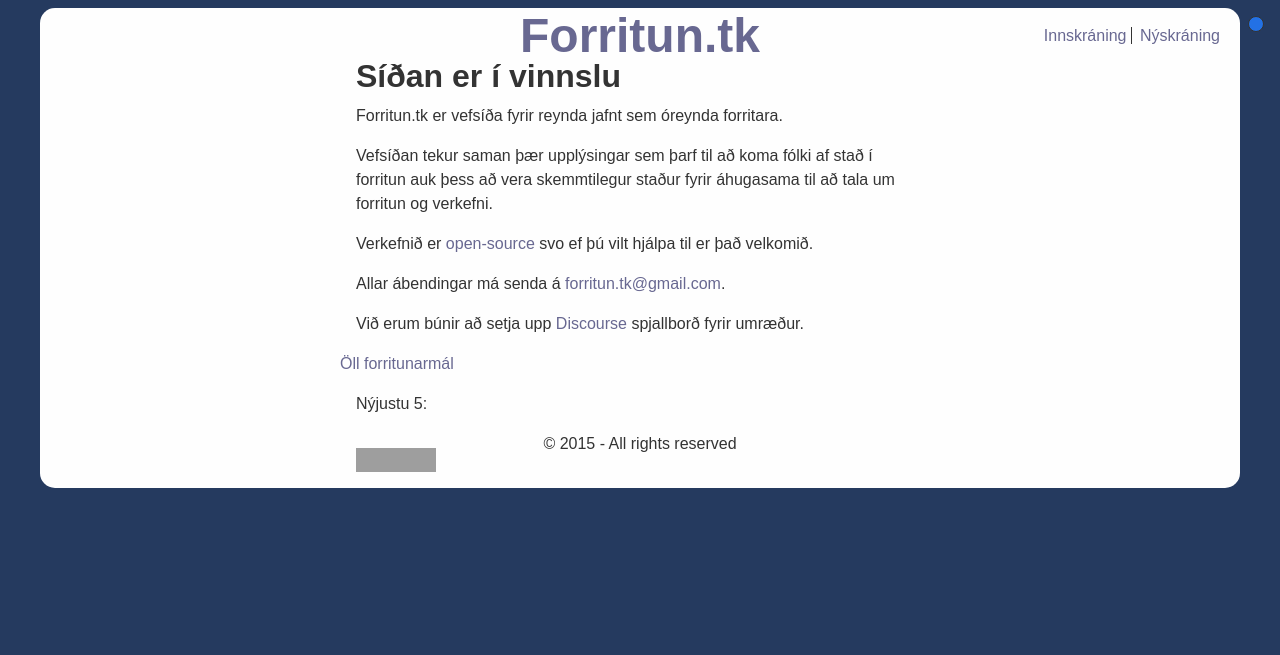
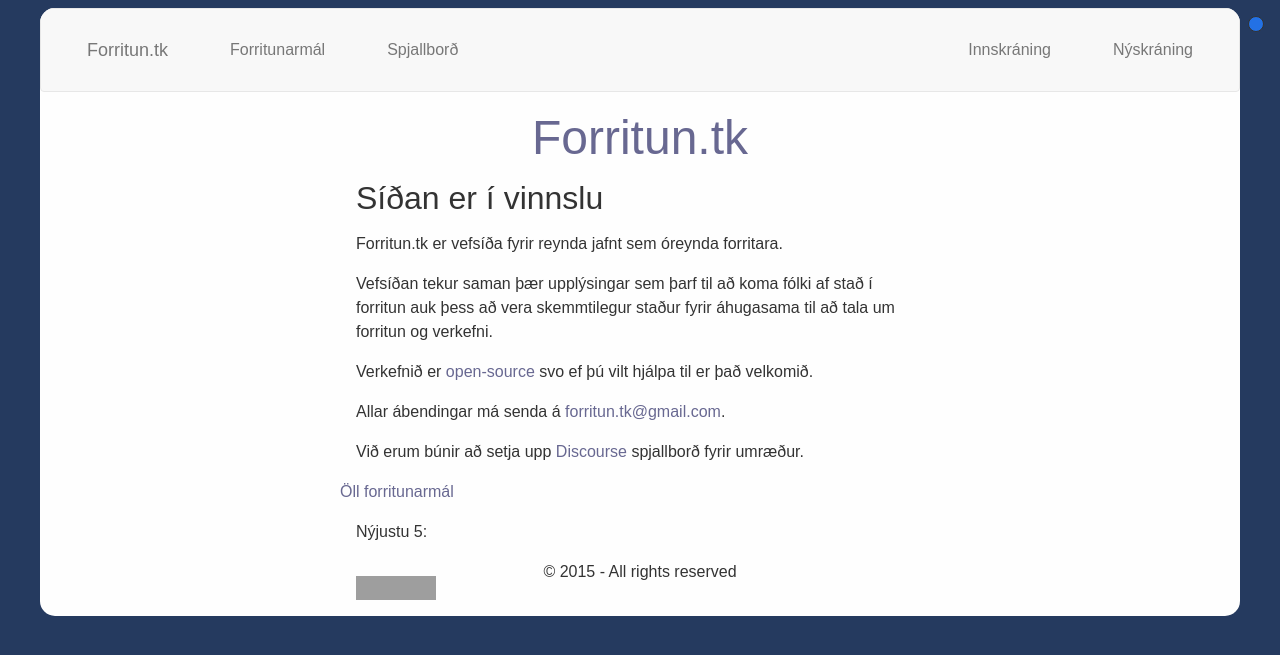
Before and after one commit to 50574E/Forritun.tk, a Django app: page / in a window 1280 px wide. Shown: the top 655 px of the page. Run offline with Django 3.2, Linux system fonts and the light colour scheme; data that the repository does not hold is empty; some libraries are stand-ins or nearby versions; grey boxes are pictures that could not be loaded.

Commit message:
Navigation bar með bootstrap (setti líka á discourseið)

```diff
--- a/forrituntk_vefsida/forritun/static/css/style.css
+++ b/forrituntk_vefsida/forritun/static/css/style.css
@@ -3,6 +3,10 @@
 	margin: 0;
 	padding: 0;
 	box-sizing: border-box;
+}
+
+html {
+	font-size: 16px;
 }
 
 body {
@@ -26,7 +30,7 @@ body {
 	vertical-align: middle;
 }
 
-.login, .content, .wrapper {
+.content, .wrapper {
 	background: #fefefe;
 }
 
@@ -96,10 +100,6 @@ a:hover {
 	display: inline-block;
 }
 
-.login a {
-	padding: 0 0.25rem;
-}
-
 .login a:first-child {
 	border-right: solid #333 1px;
 }
--- a/forrituntk_vefsida/forritun/templates/base.html
+++ b/forrituntk_vefsida/forritun/templates/base.html
@@ -11,19 +11,31 @@
 	<meta property="og:url" content="http://forritun.tk">
 	<meta property="og:description" content="Forritun.tk er vefsíða fyrir reynda jafnt sem óreynda forritara.">
 	<title>Forritun.tk</title>
+	<link rel="stylesheet" href="https://maxcdn.bootstrapcdn.com/bootstrap/3.3.2/css/bootstrap.min.css">
 	<link rel="stylesheet" href="{{ STATIC_URL }}css/style.css">
 </head>
 <body>
 	<div class="wrapper">
-		<div class='login'>
+		<nav class="navbar navbar-default">
+			<div class="container-fluid">
+				<div class="collapse navbar-collapse" id="bs-example-navbar-collapse-1">
+					<ul class="nav navbar-nav">
+						<li><a class="navbar-brand" href="{% url 'home' %}">Forritun.tk</a></li>
+						<li><a href="{% url 'language-list' %}">Forritunarmál</a></li>
+						<li><a href="http://discourse.forritun.tk">Spjallborð</a></li>
+					</ul>
+					<div class="nav navbar-nav navbar-right">
 						{% if user.is_authenticated %}
-				{{ user.username }}
-				<a href="/accounts/logout">Útskráning</a>
+							<li><p class="navbar-text">{{ user.username }}</p></li>
+							<li><a href="/accounts/logout">Útskráning</a></li>
 						{% else %}
-				<a href="/accounts/login">Innskráning</a>
-				<a href="/accounts/register">Nýskráning</a>
+							<li><a href="/accounts/login">Innskráning</a></li>
+							<li><a href="/accounts/register">Nýskráning</a></li>
 						{% endif %}
 					</div>
+				</div>
+			</div>
+		</nav>
 		<div class="content">
 			<header>
 				<h1><a href="{% url 'home' %}">Forritun.tk</a></h1>
```
Lines whose indentation alone changed are shown as unchanged.
